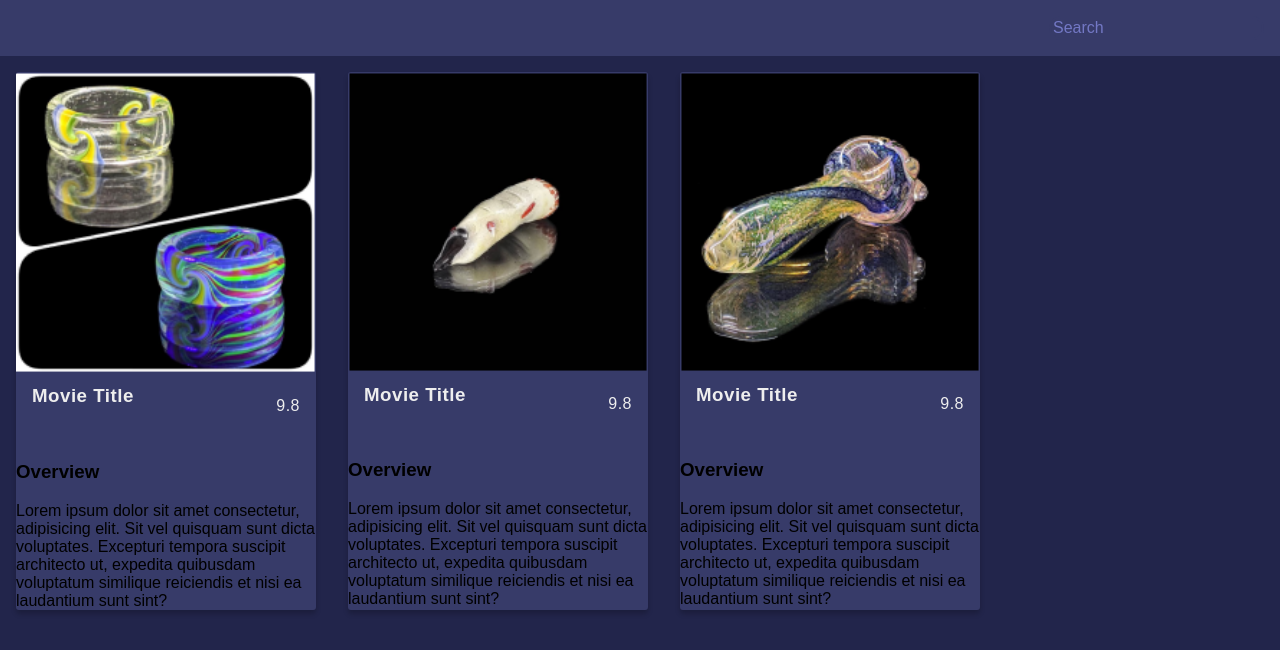
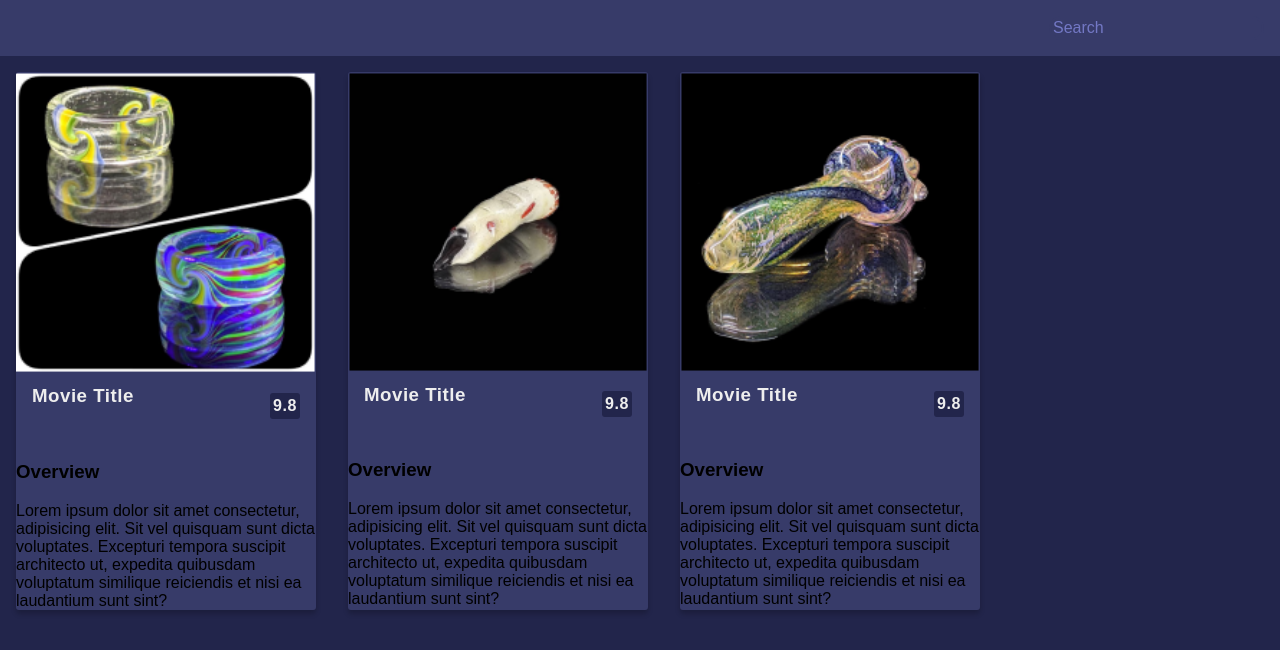
Before and after one commit to zeeshanzaman/movie-app, a plain HTML site: page index.html in a window 1280 px wide. Drawn offline with Linux system fonts and the light colour scheme.

Commit message:
movie-info span styling

```diff
--- a/style.css
+++ b/style.css
@@ -70,3 +70,10 @@ main {
 .movie-info h3 {
     margin-top: 0;
 }
+
+.movie-info span {
+    background-color: var(--primary-color);
+    padding: 0.25rem 0.2rem;
+    border-radius: 3px;
+    font-weight: bold;
+}
```
